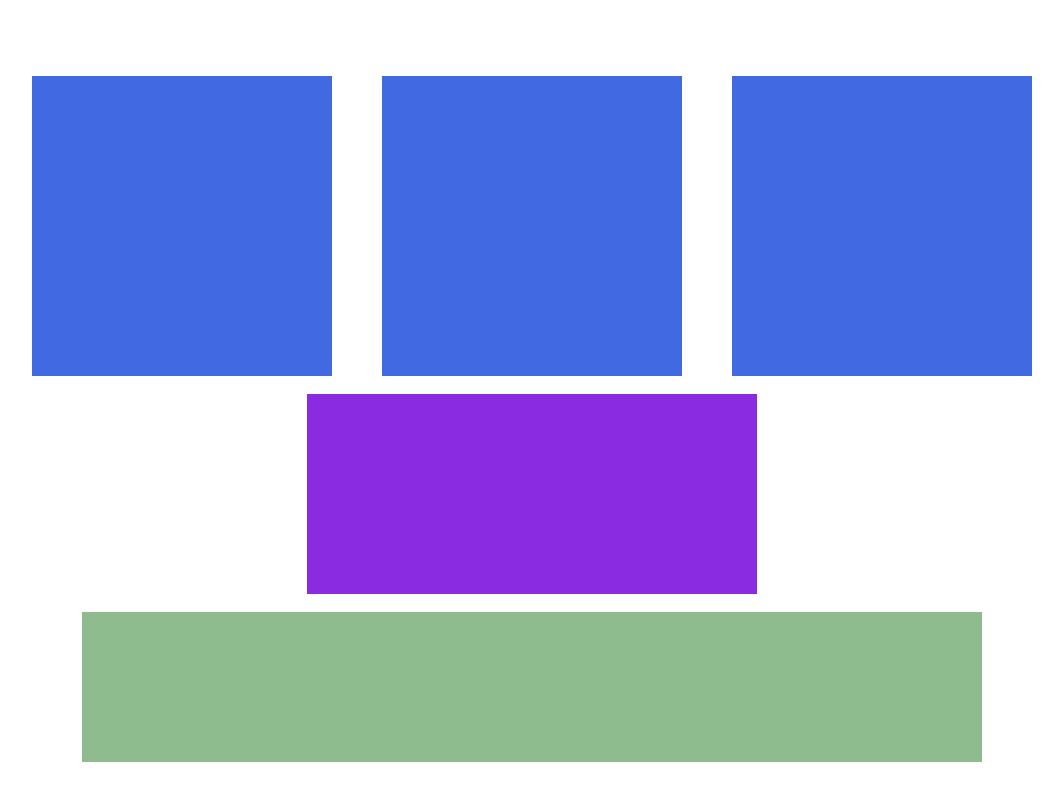
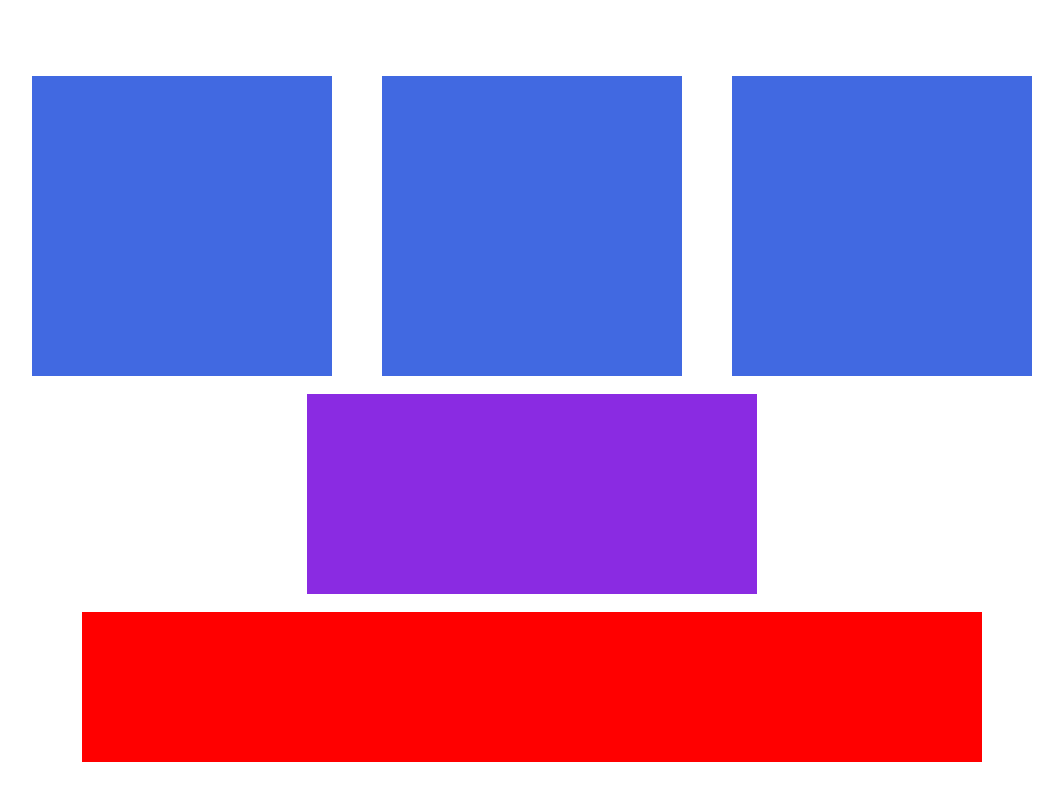
Before and after one commit to MateusNavarroNunes/ATIVIDADE_REVISAO, a plain HTML site: page ATIVIDADE_DE_REVISAO/indexrevisao.html in a window 1280 px wide. Shown: the part 985-1785 px from the top of the page, without its empty margins (108-1171 px from the left). Drawn offline with Linux system fonts and the light colour scheme.

Commit message:
alteração da div para vermelho

```diff
--- a/ATIVIDADE_DE_REVISAO/indexrevisao.html
+++ b/ATIVIDADE_DE_REVISAO/indexrevisao.html
@@ -68,7 +68,7 @@
 
             <br/>
 
-            <div id="titulo" style="background-color: darkseagreen; width: 900px; height: 150px; margin:auto">
+            <div id="titulo" style="background-color: red; width: 900px; height: 150px; margin:auto">
 
             </div>
         </section>
```
